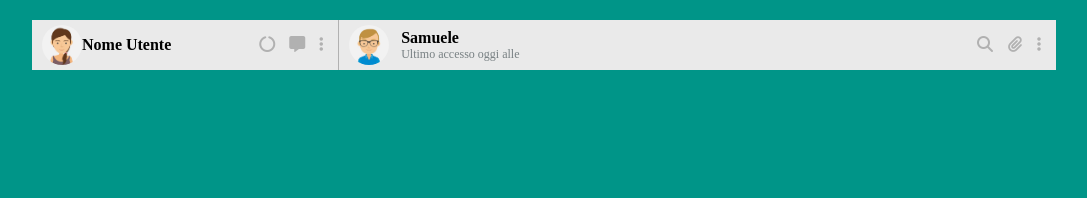
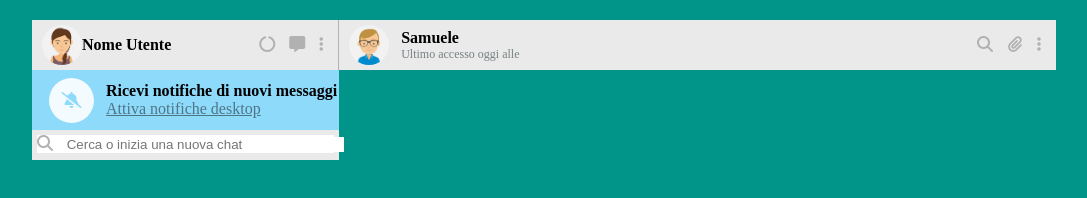
Before and after one commit to NicoloYan/vue-boolzapp, a plain HTML site: page Milestone 1/index.html in a window 1280 px wide. Shown: the whole page, without its empty margins (96-1183 px from the left). Drawn offline with nearby package versions, Linux system fonts and the light colour scheme.

Commit message:
Proceeding with Milestone 1

```diff
--- a/Milestone 1/css/style.css
+++ b/Milestone 1/css/style.css
@@ -13,6 +13,9 @@
 /* GENERAL */
 img {
     border-radius: 50%;
+}
+.bold {
+    font-weight: bold;
 }
 
 /* WRAPPER */
@@ -50,9 +53,6 @@ img {
     display: flex;
     align-items: center;
 }
-.user_name {
-    font-weight: bold;
-}
 .actions {
     justify-content: flex-end;
     padding-right: 10px;
@@ -70,3 +70,62 @@ img {
     font-size: 12px;
     color: #788083;
 }
+
+/* MAIN AREA */
+.contacts_area {
+    width: 30%;
+}
+/* NOTIFICATION BANNER */
+.notification_banner {
+    background-color: #8edafb;
+    display: flex;
+    height: 60px;
+    align-items: center;
+}
+.icon_container {
+    width: 45px;
+    height: 45px;
+    border-radius: 50px;
+    background-color: #f3fbfe;
+    display: flex;
+    align-items: center;
+    justify-content: center;
+    margin-left: 17px;
+}
+.icon_container i {
+    color: #8edafb;
+}
+.notification_details {
+    display: flex;
+    flex-direction: column;
+    margin-left: 12px;
+}
+.activate_notifications {
+    color: #4f7484;
+}
+
+/* SEARCHBAR */
+.search_bar_area {
+    height: 30px;
+    background-color: #eaeaea;
+    padding: 5px;
+}
+.search_bar_wrapper {
+    display: flex;
+    justify-content: center;
+    background-color: white;
+}
+.search_bar_icon {
+    width: 10%;
+}
+.search_bar_input {
+    width: 90%;
+}
+.search_bar_input input {
+    border: none;
+    padding-right: 100px;
+}
+.search_bar_icon i {
+    color: #b1b1b1;
+    width: 10px;
+}
--- a/Milestone 1/index.html
+++ b/Milestone 1/index.html
@@ -21,37 +21,81 @@
 
                     <!-- Top Left -->
                     <div class="top_left">
+
                         <div class="user_info">
                             <img src="img/avatar_io.jpg" alt="User Picture">
 
-                            <span class="user_name">
+                            <span class="bold">
                                 Nome Utente
                             </span>
                         </div>
+
                         <div class="actions">
                             <i class="fa-solid fa-circle-notch"></i>
                             <i class="fa-solid fa-message"></i>
                             <i class="fa-solid fa-ellipsis-vertical"></i>
                         </div>
+
                     </div>
 
                     <!-- Top right -->
                     <div class="top_right">
+
                         <div class="user_info">
+
                             <img src="img/avatar_3.jpg" alt="Samuele">
                             <div class="contact_details">
-                                <div class="user_name">Samuele</div>
+                                <div class="bold">Samuele</div>
                                 <div class="last_access">Ultimo accesso oggi alle</div>
                             </div>
+
                         </div>
+
                         <div class="actions">
                             <i class="fa-solid fa-magnifying-glass"></i>
                             <i class="fa-solid fa-paperclip"></i>
                             <i class="fa-solid fa-ellipsis-vertical"></i>
                         </div>
+
                     </div>
+
                 </div>
 
+                <!-- Main Area -->
+                <div class="main_area">
+
+                    <!-- Contacts Area -->
+                    <div class="contacts_area">
+
+                        <!-- Notification Banner -->
+                        <div class="notification_banner">
+
+                            <div class="icon_container">
+                                <i class="fa-solid fa-bell-slash"></i>
+                            </div>
+
+                            <div class="notification_details">
+                                <div class="bold">Ricevi notifiche di nuovi messaggi</div>
+                                <a class="activate_notifications" href="#">Attiva notifiche desktop</a>
+                            </div>
+                        </div>
+
+                        <!-- Search bar Area -->
+                        <div class="search_bar_area">
+                            <div class="search_bar_wrapper">
+                                <div class="search_bar_icon">
+                                    <i class="fa-solid fa-magnifying-glass"></i>
+                                </div>
+                                <div class="search_bar_input">
+                                    <input type="text" placeholder="Cerca o inizia una nuova chat">
+                                </div>
+                            </div>
+
+                        </div>
+                    </div>
+
+                    <!-- Chat Area -->
+                </div>
             </div>
 
         </div>
```
